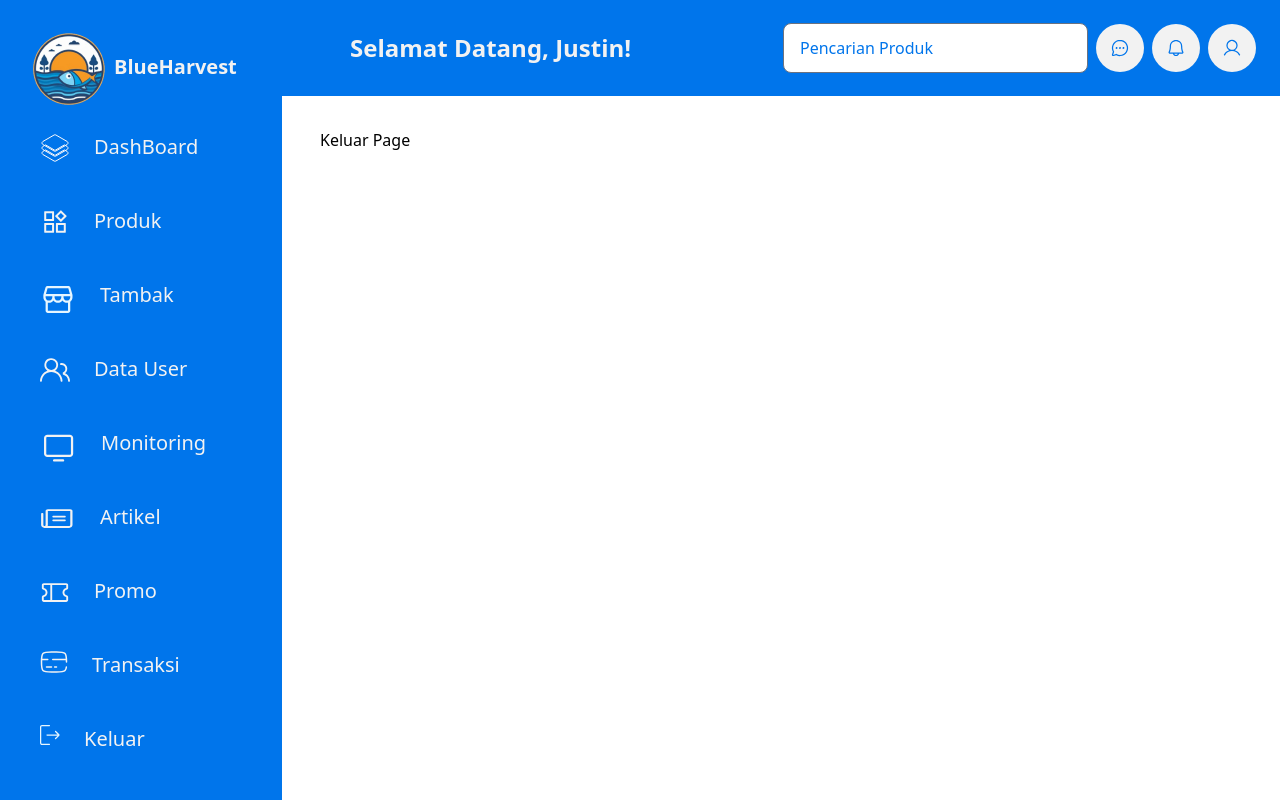
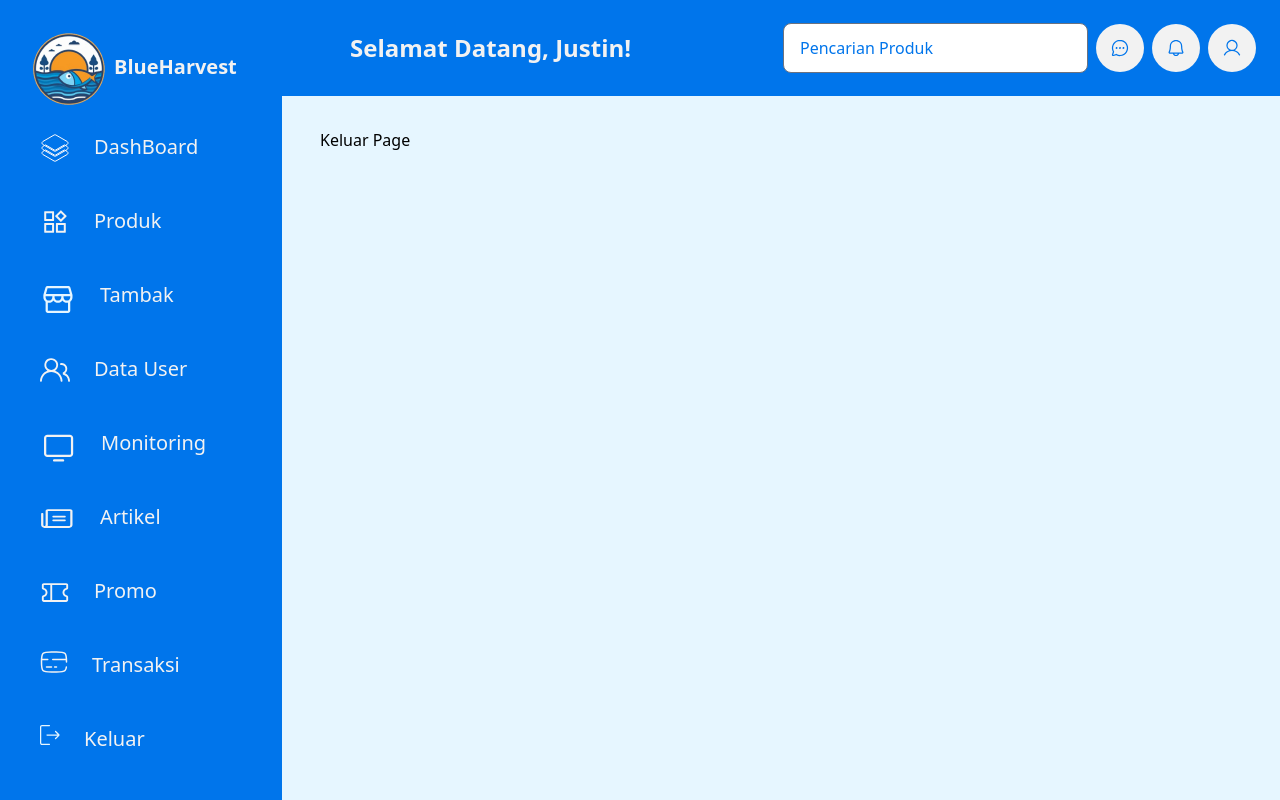
Before and after one commit to mortomulu/react-front-end, a React (Vite) app in the folder capstone-react-9/: page /keluar in a window 1280 px wide. Built offline with nearby package versions, Linux system fonts and the light colour scheme.

Commit message:
update layoutDashboard

```diff
--- a/capstone-react-9/src/components/AdminPage/index.jsx
+++ b/capstone-react-9/src/components/AdminPage/index.jsx
@@ -3,7 +3,7 @@ import TransaksiPage from "./TransaksiPage/index.jsx"
 
 export default function adminPage() {
   return (
-    <div className='flex font-Poppins' style={{ backgroundColor: '#E6F6FF' }}>
+    <div className='flex font-Poppins'>
       {/* <DashboardPage /> */}
       <TransaksiPage />
     </div>
--- a/capstone-react-9/src/components/LayoutDashboard/LayoutDashboard.jsx
+++ b/capstone-react-9/src/components/LayoutDashboard/LayoutDashboard.jsx
@@ -12,7 +12,7 @@ export default function LayoutDashboard({ children }) {
         {/* <div className='flex flex-col px-8 py-4 gap-4'>
                     {children}
                 </div> */}
-        <div className="flex flex-col pl-80 pt-32">{children}</div>
+        <div className="flex flex-col pl-80 pt-32 bg-[#E6F6FF] min-h-screen w-screen">{children}</div>
       </div>
     </div>
   );
```
